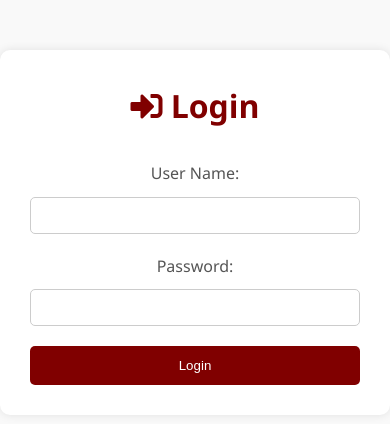
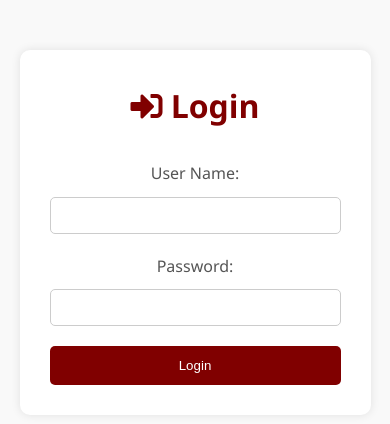
Before and after one commit to Webapphmchair/webapphmchair, a Django app: page /login/ in a window 390 px wide. Shown: the part 157-581 px from the top of the page. Run offline with Django 5.2, Linux system fonts and the light colour scheme.

Commit message:
Update login.html

```diff
--- a/health_monitorapp/templates/health_monitorapp/login.html
+++ b/health_monitorapp/templates/health_monitorapp/login.html
@@ -102,6 +102,13 @@
         button:hover {
             background-color: #800000; /* Dark Maroon */
         }
+
+        /* Responsive styles */
+        @media screen and (max-width: 768px) {
+            .container {
+                max-width: 90%; /* Adjust container width for smaller screens */
+            }
+        }
     </style>
 </head>
 <body>
```
